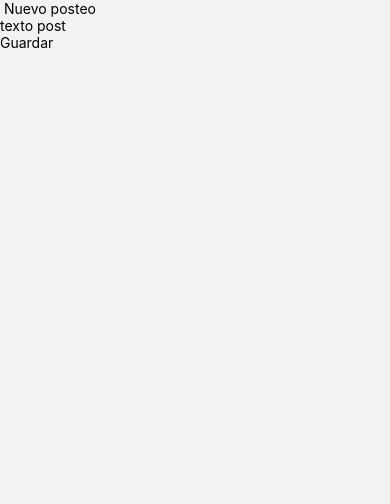
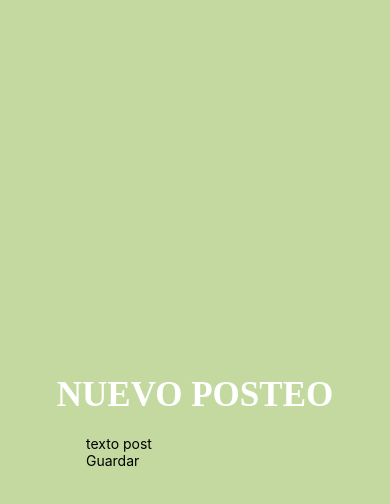
Before and after one commit to fedefullone/proyecto, a React Native app: screen /NewPost in a window 390 px wide. Shown: the top 504 px of the page. Built offline with nearby package versions, Linux system fonts and the light colour scheme.

Commit message:
cambios en perfil

```diff
--- a/package.json
+++ b/package.json
@@ -14,6 +14,8 @@
     "@react-navigation/native": "^6.0.13",
     "@react-navigation/native-stack": "^6.9.1",
     "expo": "~46.0.16",
+    "expo-constants": "^14.0.2",
+    "expo-image-picker": "^14.0.1",
     "expo-status-bar": "~1.4.0",
     "firebase": "^8.10.1",
     "react": "18.0.0",
@@ -21,7 +23,8 @@
     "react-native": "0.69.6",
     "react-native-safe-area-context": "4.3.1",
     "react-native-screens": "~3.15.0",
-    "react-native-web": "~0.18.7"
+    "react-native-web": "~0.18.7",
+    "expo-camera": "~12.3.0"
   },
   "devDependencies": {
     "@babel/core": "^7.12.9"
--- a/src/screens/NewPost.js
+++ b/src/screens/NewPost.js
@@ -1,5 +1,9 @@
 import React, { Component } from 'react'
-import { Text, TextInput, TouchableOpacity, View } from 'react-native';
+import {Text,
+        TextInput,
+        TouchableOpacity,
+        View ,
+        StyleSheet} from 'react-native';
 import { auth, db } from '../firebase/config';
 
 
@@ -36,8 +40,8 @@
 render(){
 
     return(
-        <View>
-            <Text> Nuevo posteo </Text>
+        <View style={styles.container}>
+            <Text style={styles.titulo} > Nuevo posteo </Text>
             <View>
                 <TextInput
                     placeholder='texto post'
@@ -55,4 +59,21 @@
 }
 
 }
+const styles = StyleSheet.create({
+    container:{
+        flex:1,
+        backgroundColor: '#C4D99F',
+        justifyContent: 'center',
+        alignItems: 'center'
+    },
+    titulo: {
+        fontFamily: 'Thonburi',
+        fontSize: 35,
+        fontWeight: 'bold',
+        textTransform: 'uppercase',
+        color:'white',
+        paddingBottom: 20
+
+    }
+})
 export default NewPost;
--- a/src/screens/Perfil.js
+++ b/src/screens/Perfil.js
@@ -25,6 +25,14 @@
     logout() {
         auth.signOut()
         this.props.navigation.navigate('Login')
+    }
+//Funcionalidad extra. Eliminar usuario.
+    borrar(){
+        auth.currentUser.delete()
+            .then( () => {
+                this.props.navigation.navigate('Login')
+            })
+
     }
 
     componentDidMount() {
@@ -63,6 +71,9 @@
            <MaterialIcons name="email" size={24} color="black" /><Text style={styles.datos}>Email: {item.data.owner}</Text>
            <MaterialCommunityIcons name="car-info" size={24} color="black" /><Text style={styles.datos}>Bio: {item.data.bio}</Text>
            <MaterialCommunityIcons name="post" size={24} color="black" /><Text style={styles.datos}>Cantidad de posteos: </Text>
+           <TouchableOpacity onPress={() => this.borrar()}>
+           <AntDesign name="deleteuser" size={24} color="black" /> <Text style={styles.datos}>Eliminar cuenta</Text>
+           </TouchableOpacity>
             </View>
             }
             />
--- a/src/screens/Register.js
+++ b/src/screens/Register.js
@@ -1,14 +1,17 @@
-import React, {Component} from 'react';
+import React, {Component,} from 'react';
 import {auth, db} from '../firebase/config';
 import {View,
         Text,
         TextInput,
         TouchableOpacity,
         StyleSheet,
-        Image} from 'react-native'
+        Image
+        } from 'react-native'
+
 
 class Register extends Component {
     constructor(){
+
         super()
         this.state = {
             email: '',
@@ -98,14 +101,13 @@
                     onChangeText={ text => this.setState({bio:text})}
                     value={this.state.bio}
                     />
-                    <TextInput
+                   <TextInput
                     style={styles.field}
                     placeholder='Foto'
                     keyboardType='default'
                     onChangeText={ text => this.setState({foto:text})}
-                    value={this.state.bio}
+                    value={this.state.foto}
                     />
-
                     <Text style={styles.error}>{this.state.errors}</Text>
 
                     <TouchableOpacity onPress={() => this.registrar(this.state.email,this.state.password,this.state.username,this.state.bio,this.state.foto)}>
@@ -166,6 +168,10 @@
         fontSize: 16,
         color: 'white',
         fontFamily: 'Thonburi'
+    },
+    fotoperfil:{
+        width: 200,
+        height: 200
     }
 
 })
```
Also changed, not shown: 1 other file (tests, documents, lock files or other folders).
